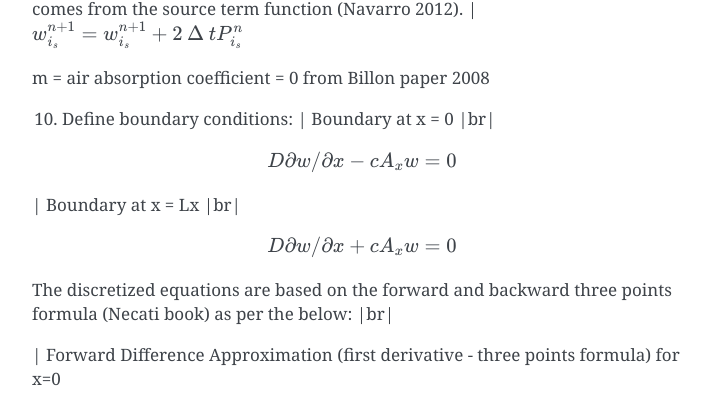
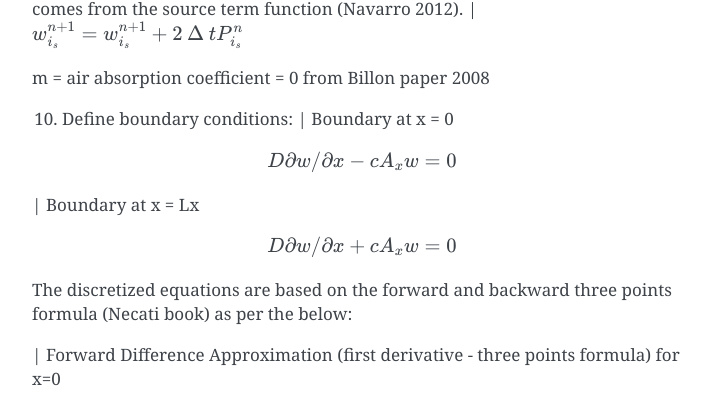
Before and after one commit to Building-acoustics-TU-Eindhoven/Diffusion, a Sphinx documentation site: the page built from docs/Documentation1D.md, in a window 1280 px wide and 900 px high, scrolled down 2273 px. Shown: the part 153-562 px from the top of the window, without its empty margins (388-1111 px from the left). Built offline with Sphinx 7.4.7, drawn with Linux system fonts in a browser that asks for light colours.

````diff
--- a/docs/Documentation1D.md
+++ b/docs/Documentation1D.md
@@ -100,15 +100,15 @@ P_(i_s)^n=source term (soft source) at position i_s and at the time step of n; t
 m = air absorption coefficient = 0 from Billon paper 2008
 
 10. Define boundary conditions:
-| Boundary at x = 0 |br|
+| Boundary at x = 0
 ```{math}
 D  ∂w/∂x-cA_x w=0
 ```
-| Boundary at x = Lx |br|
+| Boundary at x = Lx
 ```{math}
 D  ∂w/∂x+cA_x w=0
 ```
-The discretized equations are based on the forward and backward three points formula (Necati book) as per the below: |br|
+The discretized equations are based on the forward and backward three points formula (Necati book) as per the below:
 
 | Forward Difference Approximation (first derivative - three points formula) for x=0
 ```{math}
````
